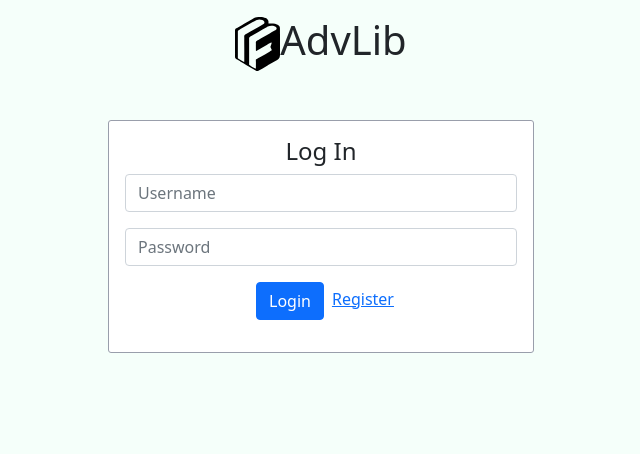
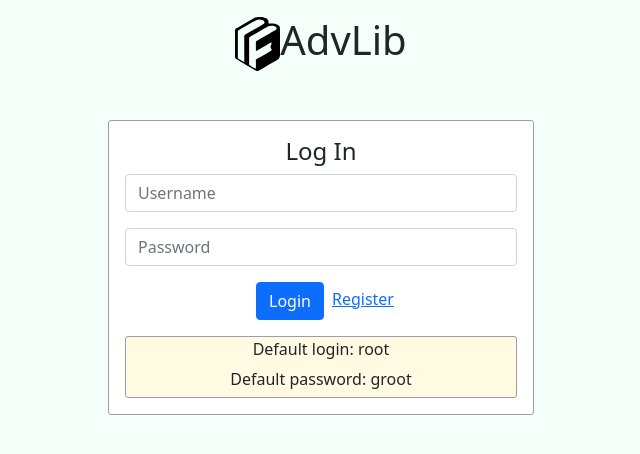
Before and after one commit to Riways/advlib_react_frontend, a React (Create React App) app: page /login in a window 1280 px wide. Shown: the top 454 px of the page, without its empty margins (319-959 px from the left). Built offline with nearby package versions, Linux system fonts and the light colour scheme.

Commit message:
Default login and password displayed on login page

```diff
--- a/src/App.css
+++ b/src/App.css
@@ -16,7 +16,13 @@ body {
   width: 45px;
 }
 
-
+#loginHint {
+  background-color: #fffae1;
+  text-align: center;
+  border: 1px solid;
+  border-color: #999eab;
+  border-radius: 3px;
+}
 
 #welcomeComponent {
   background-color: #fffae1;
--- a/src/components/login/Login.js
+++ b/src/components/login/Login.js
@@ -74,6 +74,7 @@ const Login = () => {
                 type="submit"
                 value="Login"
                 className="mx-2 btn btn-primary"
+                disabled={isCheckingTypedCredentials}
                 onClick={() => {
                   getJwt();
                 }}
@@ -92,6 +93,10 @@ const Login = () => {
             ) : (
               <></>
             )}
+            <div id="loginHint">
+              <div>Default login: <h6 class="d-inline-block">root</h6></div>
+              Default password: <h6 class="d-inline-block">groot</h6>
+            </div>
           </div>
         </div>
       )}
@@ -110,7 +115,6 @@ const getJwt = async (username, password, setError) => {
   })
     .then(({ data }) => {
       localStorage.setItem("user", JSON.stringify(data));
-
     })
     .catch((error) => {
       setError(error.response.data.message);
```
